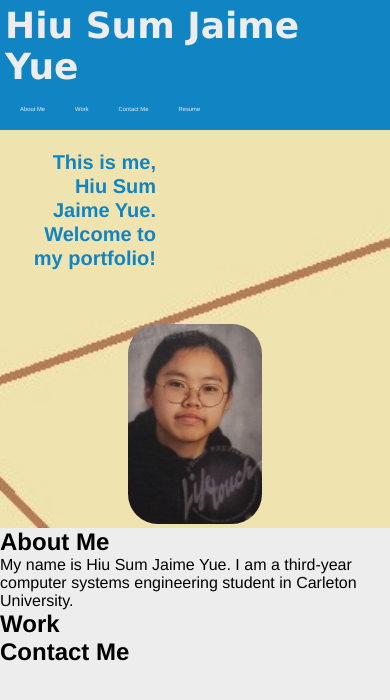
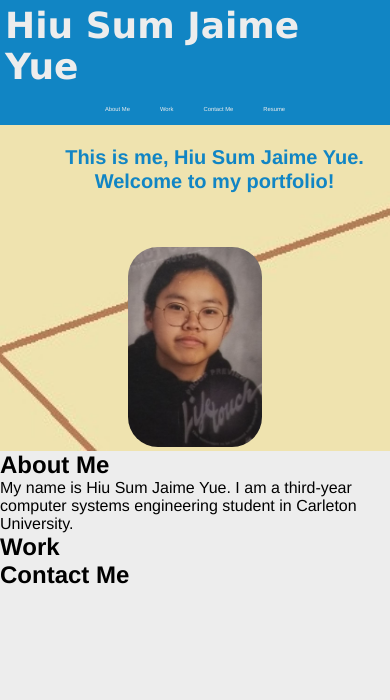
Before and after one commit to HiuSumJaimeYue/Professional-portfolio, a plain HTML site: page index.html in a window 390 px wide. Drawn offline with Linux system fonts and the light colour scheme.

Commit message:
add basic media query

```diff
--- a/assets/css/style.css
+++ b/assets/css/style.css
@@ -77,8 +77,6 @@ header nav ul li a:hover {
     border-radius: 30px;
 }
 .hero p {
-    /* margin-bottom: 20px;
-    padding: 50px; */
     font-weight: bold;
     width: 35%;
     text-align: right;
@@ -87,3 +85,18 @@ header nav ul li a:hover {
     font-size: 20px;
     line-height: 1.2;
 }
+
+
+/* MEDIA QUERY */
+@media screen and (max-width: 980px) {
+    header {
+      padding-bottom: 0;
+      justify-content: center;
+      position: relative;
+    }
+
+    .hero div p{
+        width:100%;
+        text-align: center;
+    }
+  }
```
